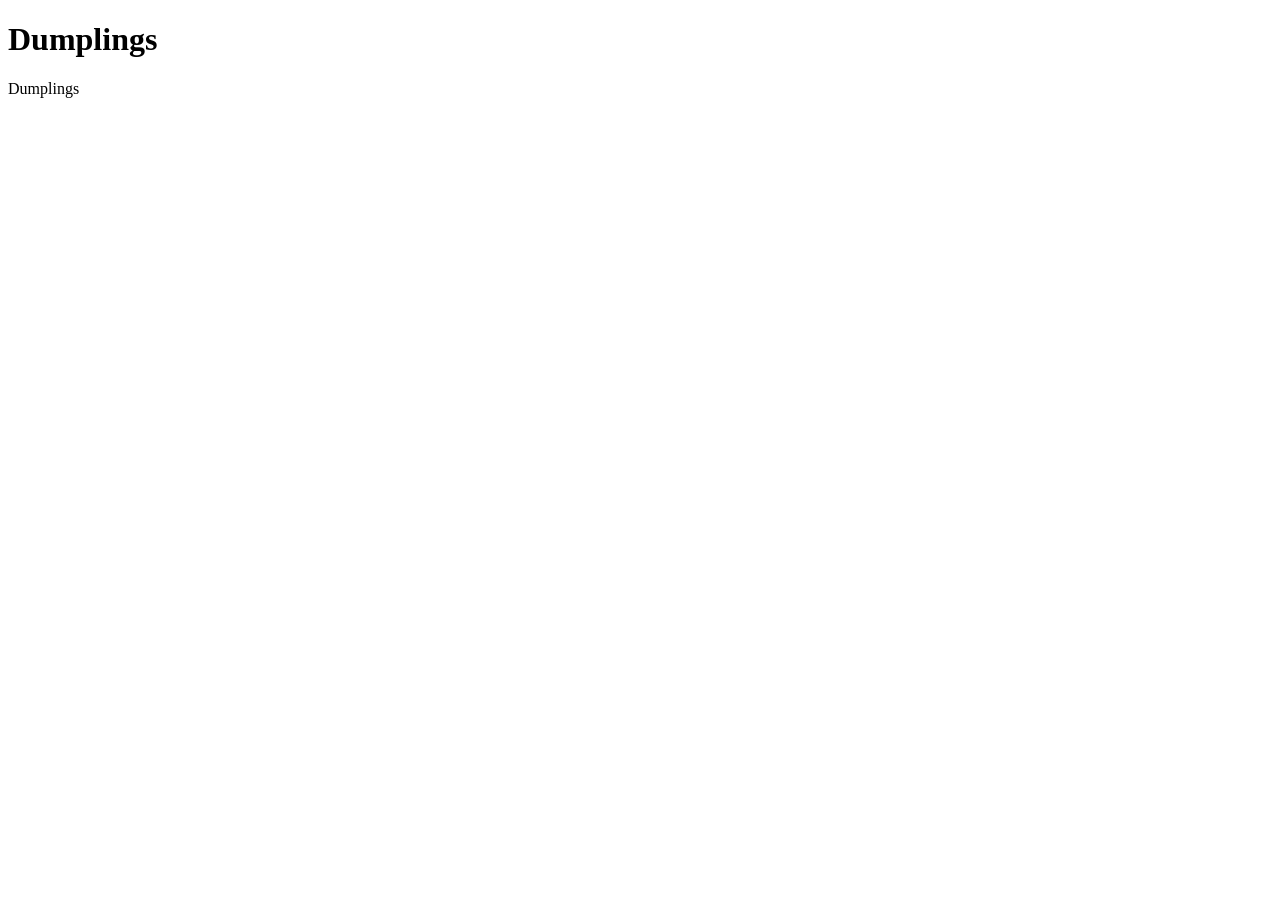
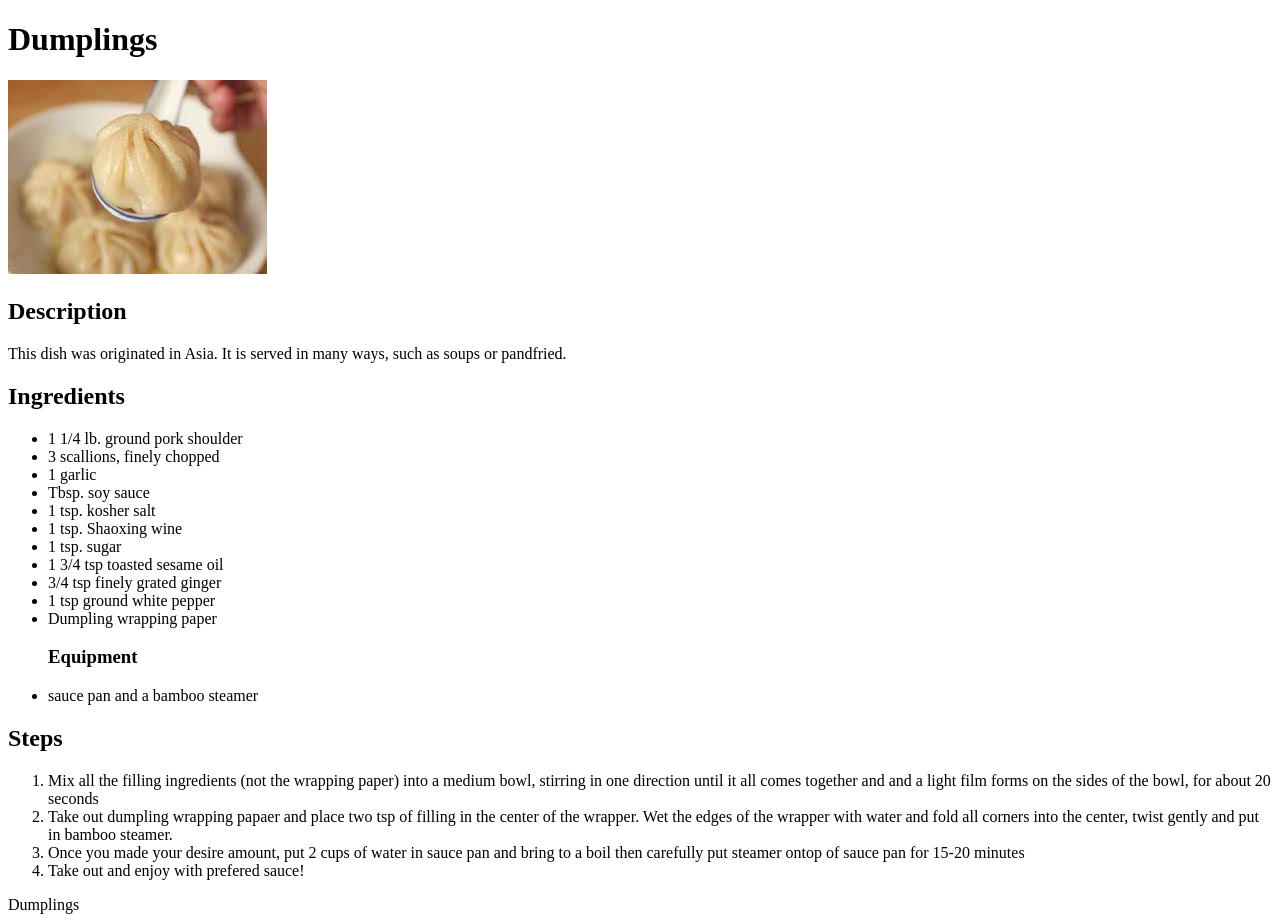
Before and after one commit to Sunjcar/odin-recipes, a plain HTML site: page index.html in a window 1280 px wide. Before the commit the page ends 800 px from the top, so only its background shows below. Drawn offline with Linux system fonts and the light colour scheme.

Commit message:
Recipe content

```diff
--- a/index.html
+++ b/index.html
@@ -5,6 +5,34 @@
     </head>
     <body>
         <h1>Dumplings</h1>
+        <img src=" ./images/dumplings.jpeg" alt="Dumpling">
+        <h2>Description</h2>
+            <p>This dish was originated in Asia. It is served in many ways, such as soups or pandfried.</p>
+        <h2>Ingredients</h2>
+            <ul>
+                <li>1 1/4 lb. ground pork shoulder</li>
+                <li>3 scallions, finely chopped</li>
+                <li>1 garlic</1i>
+                <li>Tbsp. soy sauce</li>
+                <li>1 tsp. kosher salt</li>
+                <li>1 tsp. Shaoxing wine</li>
+                <li>1 tsp. sugar</li>
+                <li>1 3/4 tsp toasted sesame oil</li>
+                <li>3/4 tsp finely grated ginger</li>
+                <li>1 tsp ground white pepper</li>
+                <li>Dumpling wrapping paper</li>
+        <h3>Equipment</h3>
+                <li> sauce pan and a bamboo steamer </li></ol>
+            </ul>
+        <h2>Steps</h2>
+            <ol>
+                <li>Mix all the filling ingredients (not the wrapping paper) into a medium bowl, stirring in one direction until it all comes together and and a light film forms on the sides of the bowl, for about 20 seconds</li>
+                <li>Take out dumpling wrapping papaer and place two tsp of filling in the center of the wrapper. Wet the edges of the wrapper with water and fold all corners into the center, twist gently and put in bamboo steamer.</li>
+                <li>Once you made your desire amount, put 2 cups of water in sauce pan and bring to a boil then carefully put steamer ontop of sauce pan for 15-20 minutes</li>
+                <li>Take out and enjoy with prefered sauce!</li>
+            </ol>
+
+
         <a>Dumplings</a>
     </body>
 </html>
```
Also changed, not shown: images/dumplings.jpeg (added), images/kimchi-fried-rice.jpg (added).
